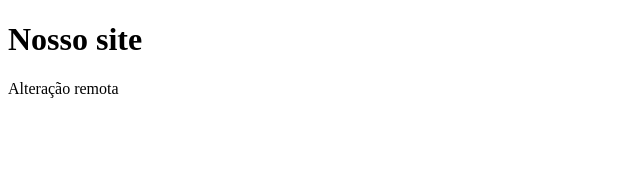
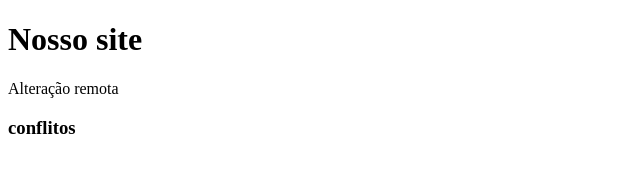
Before and after one commit to brunosverly-hash/Nossa-pasta, a plain HTML site: page index.html in a window 1280 px wide. Shown: the full height of the page, 0-640 px from the left. Drawn offline with Linux system fonts and the light colour scheme.

Commit message:
conflito

```diff
--- a/index.html
+++ b/index.html
@@ -8,5 +8,8 @@
 <body>
     <h1>Nosso site</h1>
     <p>Alteração remota</p>
+    <h3>conflitos
+
+    </h3>
 </body>
 </html>
```
